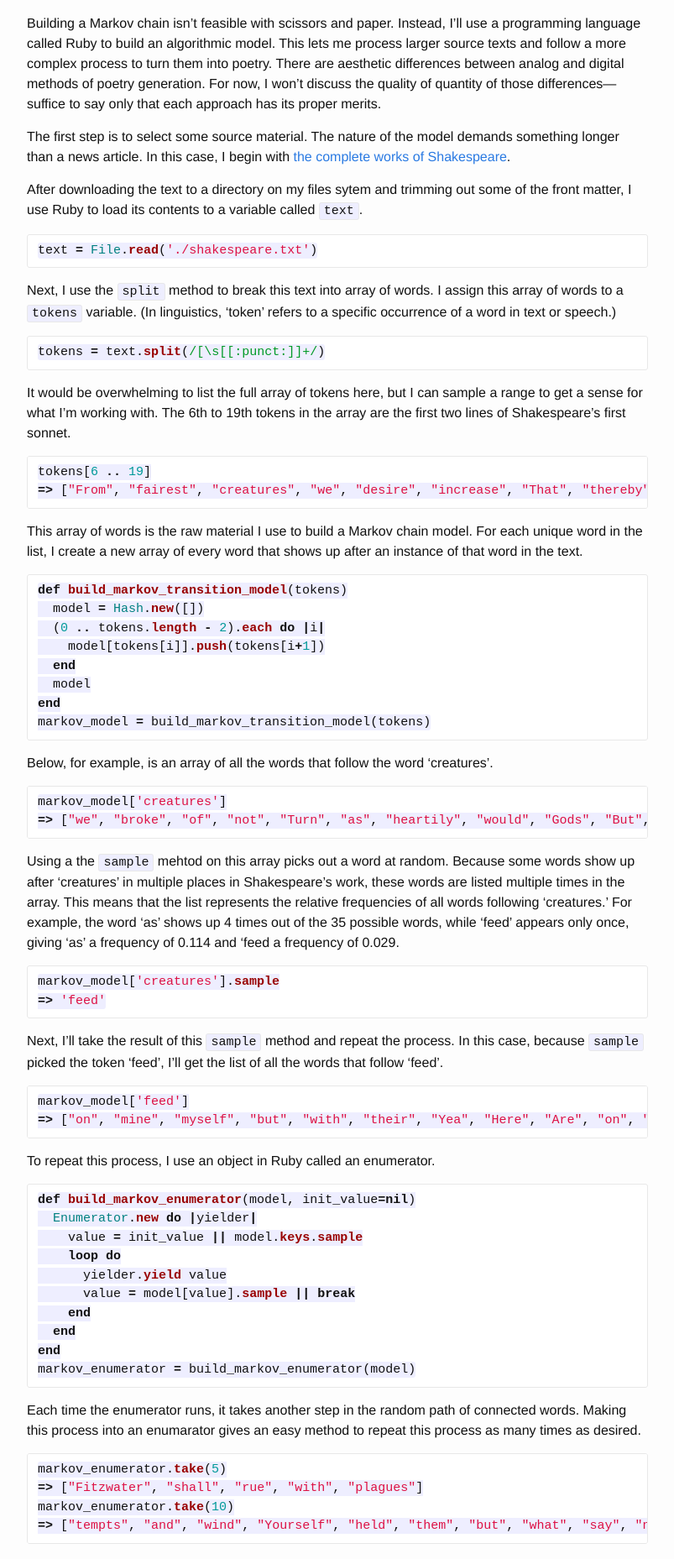
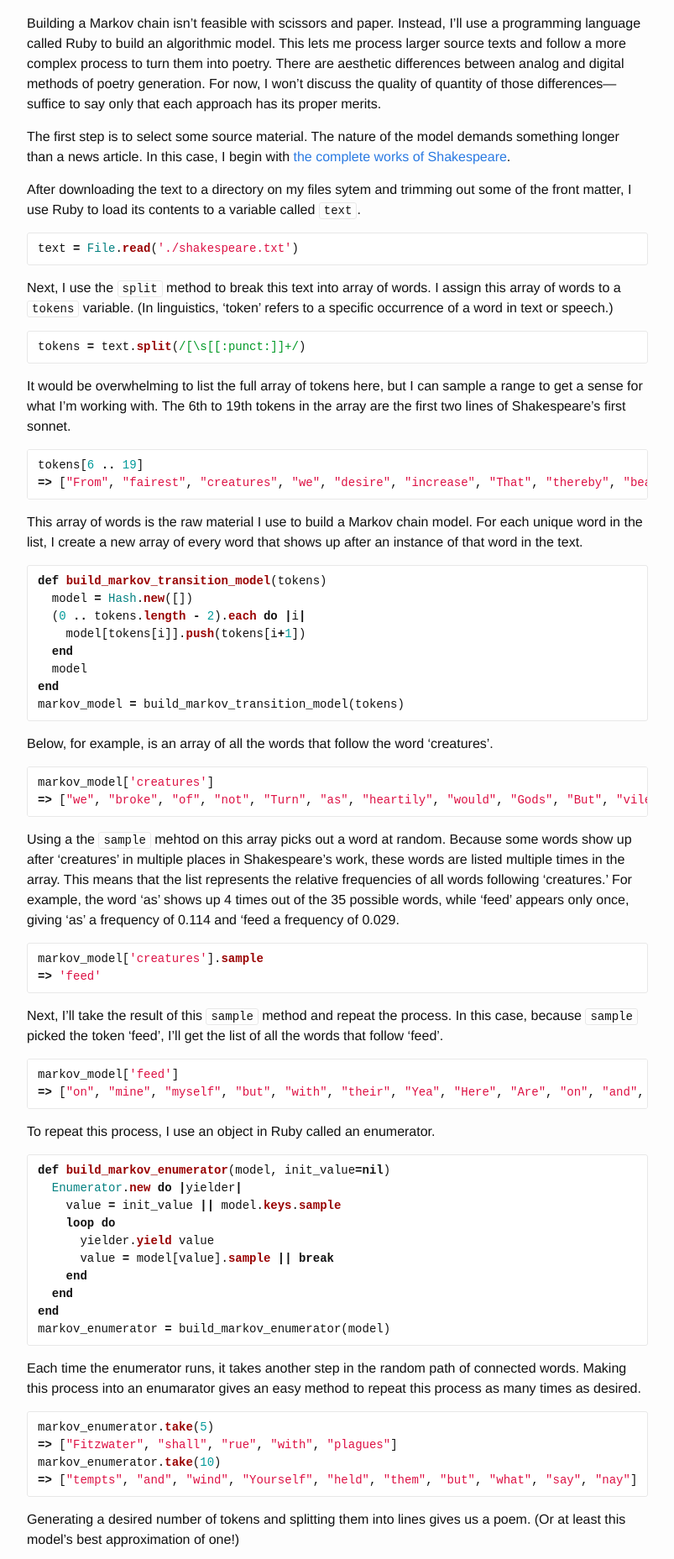
Before and after one commit to kjhenner/abduce, a Jekyll site: the page built from _posts/2017-07-22-markov_chain.md, in a window 1280 px wide. Shown: the part 400-2257 px from the top of the page at 84% size, without its empty margins (238-1041 px from the left). Built offline with Jekyll 4.4.1, drawn with Linux system fonts in a browser that asks for light colours; comment, search, counter and statistics services are not loaded; some of the changed text lies outside the part shown.

Commit message:
clean up code css, display poems as quoted blocks

```diff
--- a/_posts/2017-07-22-markov_chain.md
+++ b/_posts/2017-07-22-markov_chain.md
@@ -135,18 +136,16 @@ end
 
 Here's an example of the output:
 
-~~~
-cuique is this of our esteem Yet I
-have by my wife a canary with you
-Brutus as it and loud trumpet Let it
-As he did I proceeded Or else imputation
-of cheer for the watery kingdom Which as
-it soon out than his son of moan
-What black for with the realm of mine
-own rede Laer A very lips Where Caesar
-O notable shame you Why beg of your
-own impatience hath lost the soldiers With pestilent
-~~~
+> cuique is this of our esteem Yet I
+> have by my wife a canary with you
+> Brutus as it and loud trumpet Let it
+> As he did I proceeded Or else imputation
+> of cheer for the watery kingdom Which as
+> it soon out than his son of moan
+> What black for with the realm of mine
+> own rede Laer A very lips Where Caesar
+> O notable shame you Why beg of your
+> own impatience hath lost the soldiers With pestilent
 
 Though the Shakespearian vocabulary adds a touch of interest, this hardly does
 better drawing words from a bag. Remember, the theory behind this model is that
@@ -207,35 +206,31 @@ def generate_lines(enumerator, line_ngram_length=4, n=2, lines=10, join_char=' '
 
 Here's a poem generated with this bigram Markov model:
 
-~~~
-commandment I will run mad So much she
-doteth on her Mortimer Exit Mort Fie cousin
-Percy how you cross my father and all
-That from my mutest conscience to my tongue
-may utter forth The forms of things unknown
-the poet here describes By nature prov d
-worth a welcome lord The Earl of Salisbury
-and Warwick We thank you lords My title
-s good that s gone made himself much
-sport out of him I gather he is
-~~~
+> commandment I will run mad So much she
+> doteth on her Mortimer Exit Mort Fie cousin
+> Percy how you cross my father and all
+> That from my mutest conscience to my tongue
+> may utter forth The forms of things unknown
+> the poet here describes By nature prov d
+> worth a welcome lord The Earl of Salisbury
+> and Warwick We thank you lords My title
+> s good that s gone made himself much
+> sport out of him I gather he is
 
 The output is still quite rough, but using some discretion in punctuation and
 capitalization, I find a degree of syntactical and semantic coherence that,
 though imperfect, is notable for such a simple model:
 
-~~~
-Commandment, I will run mad! So much she
-Doteth on her Mortimer, Exit Mort. Fie cousin
-Percy, how you cross my father and all
-That from my mutest conscience to my tongue
-May utter forth. The forms of things unknown,
-The poet here describes by nature prov'd.
-Worth a welcome, lord The Earl of Salisbury
-And Warwick, we thank you lords. My title's
-Good that's gone made himself much
-sport out of him I gather he is.
-~~~
+> Commandment, I will run mad! So much she
+> Doteth on her Mortimer, Exit Mort. Fie cousin
+> Percy, how you cross my father and all
+> That from my mutest conscience to my tongue
+> May utter forth. The forms of things unknown,
+> The poet here describes by nature prov'd.
+> Worth a welcome, lord The Earl of Salisbury
+> And Warwick, we thank you lords. My title's
+> Good that's gone made himself much
+> sport out of him I gather he is.
 
 Some of this modest success, however, is a little deceptive. The larger the
 ngrams are the fewer possible followers I'll find for each.  This can lead our
--- a/_sass/_base.scss
+++ b/_sass/_base.scss
@@ -124,10 +124,9 @@ blockquote {
  */
 pre,
 code {
-    font-size: 15px;
+    font-size: 14px;
     border: 1px solid $grey-color-light;
     border-radius: 3px;
-    background-color: #eef;
 }
 
 code {
```
Also changed, not shown: other parts of _posts/2017-07-22-markov_chain.md (+1 -0 lines).
